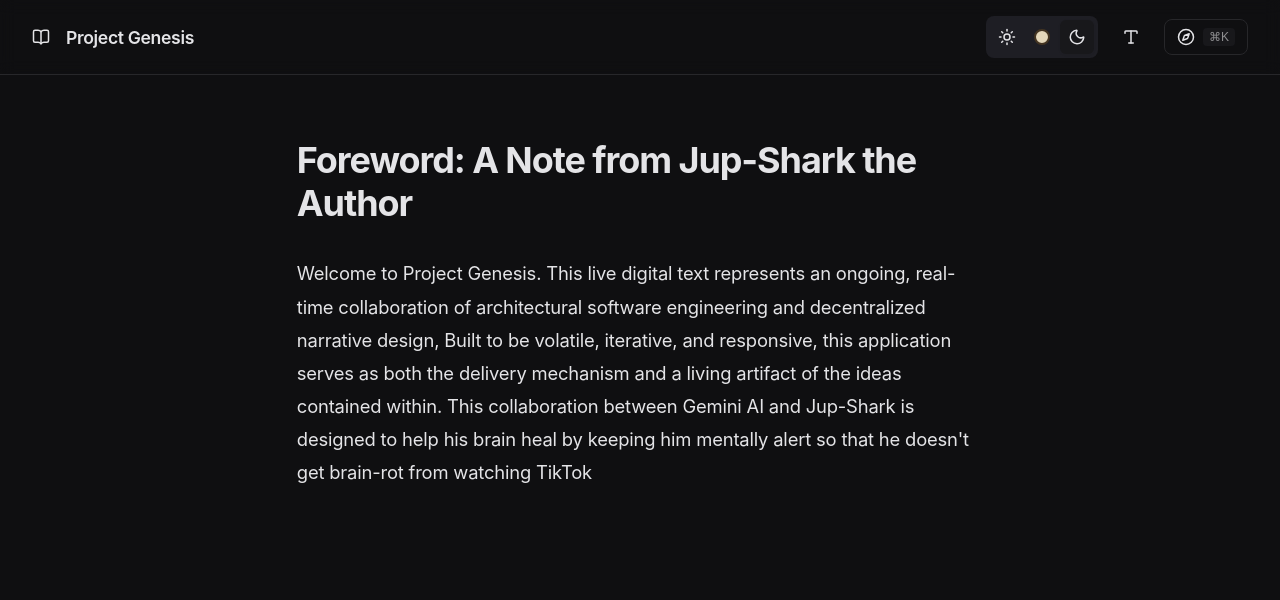
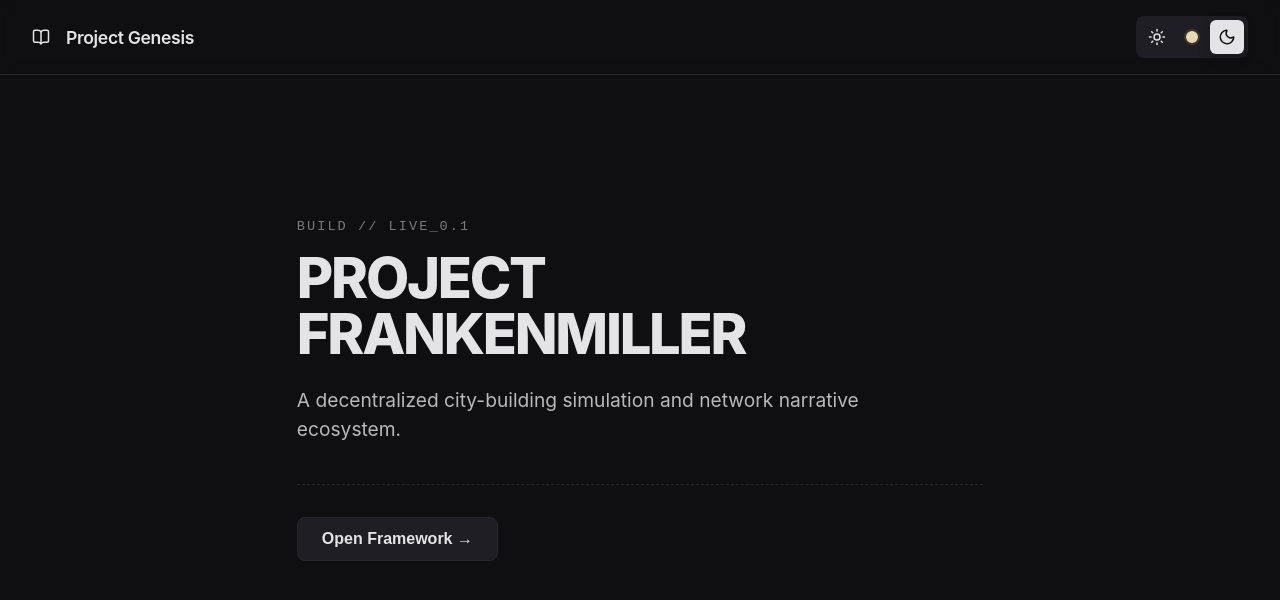
Before and after one commit to Frankenmiller/project-genesis, a React (Vite) app: page / in a window 1280 px wide. Shown: the top 600 px of the page. Built offline with nearby package versions, Linux system fonts and the light colour scheme.

Commit message:
flipped BG colors on theme selector and added a front cover

```diff
--- a/src/App.css
+++ b/src/App.css
@@ -6,7 +6,7 @@
 }
 
 :root {
-  --transition-speed: 0.25s;
+  --transition-speed: 1.00s;
   --max-width-measure: 68ch; /* Golden typographic length */
 }
 
@@ -88,12 +88,40 @@
   display: flex;
   align-items: center;
   justify-content: center;
-  transition: background var(--transition-speed);
+  transition: all var(--transition-speed) ease-in-out;}
+
+/* Control button hover states (Font toggle, Palette trigger) */
+.control-btn:hover {
+  background: var(--modal-bg);
+  box-shadow: 0 1px 3px rgba(0, 0, 0, 0.05);
 }
 
-.theme-btn.active, .control-btn:hover {
-  background: var(--modal-bg);
-  box-shadow: 0 1px 3px rgba(0,0,0,0.05);
+/* Base hover state for unselected theme buttons */
+.theme-btn:not(.active):hover {
+  background: var(--hover-bg);
+}
+
+/* --- High-Contrast Active Theme Overrides --- */
+
+/* 1. Light Theme Active: Dark button background, white icon */
+.theme-light .theme-btn.active {
+  background-color: #1a1a1e;
+  color: #ffffff;
+  box-shadow: 0 4px 12px rgba(0, 0, 0, 0.1);
+}
+
+/* 2. Dark Theme Active: Light button background, dark icon */
+.theme-dark .theme-btn.active {
+  background-color: #e4e4e7;
+  color: #0f0f11;
+  box-shadow: 0 4px 12px rgba(0, 0, 0, 0.3);
+}
+
+/* 3. Sepia Theme Active: Dark brown button background, warm cream icon */
+.theme-sepia .theme-btn.active {
+  background-color: #433422;
+  color: #f4ecd8;
+  box-shadow: 0 4px 12px rgba(67, 52, 34, 0.15);
 }
 
 .sepia-dot {
@@ -144,6 +172,7 @@
   line-height: 1.8;
   letter-spacing: -0.01em;
   text-align: left;
+  margin-bottom: 1.5rem;
 }
 
 /* Typographic Font Sizing Variables */
--- a/src/App.jsx
+++ b/src/App.jsx
@@ -4,27 +4,26 @@ import { Moon, Sun, BookOpen, Compass, X, Type } from 'lucide-react';
 const CHAPTERS = [
   {
     id: 0,
-    title: 'Foreword: A Note from Jup-Shark the Author',
-    content: "Welcome to Project Genesis. This live digital text represents an ongoing, real-time collaboration of architectural software engineering and decentralized narrative design, Built to be volatile, iterative, and responsive, this application serves as both the delivery mechanism and a living artifact of the ideas contained within. \n\n This collaboration between Gemini AI and Jup-Shark is designed to help his brain heal by keeping him mentally alert so that he doesn't get brain-rot from watching TikTok"
+    title: "Foreword: A Note from the Author",
+    content: [
+      "Welcome to Project Genesis. This live digital text represents an ongoing, real-time convergence of architectural software engineering and decentralized narrative design.",
+      "Built to be volatile, iterative, and responsive, this application serves as both the delivery mechanism and a living artifact of the ideas contained within.",
+      "Thank you for stepping into the framework."
+    ]
   },
   {
     id: 1,
-    title: 'Chapter I: The Genesis',
-    content: 'Lorem ipsum dolor sit amet, consectetur adipiscing elit. Sed do eiusmod tempor incididunt ut labore et dolore magna aliqua. Ut enim ad minim veniam, quis nostrud exercitation ullamco laboris nisi ut aliquip ex ea commodo consequat. Duis aute irure dolor in reprehenderit in voluptate velit esse cillum dolore eu fugiat nulla pariatur.'
-  },
-  {
-    id: 2,
-    title: 'Chapter II: The Catalyst',
-    content: 'Sed ut perspiciatis unde omnis iste natus error sit voluptatem accusantium doloremque laudantium, totam rem aperiam, eaque ipsa quae ab illo inventore veritatis et quasi architecto beatae vitae dicta sunt explicabo. Nemo enim ipsam voluptatem quia voluptas sit aspernatur.'
-  },
-  {
-    id: 3,
-    title: 'Chapter III: The Network',
-    content: 'At vero eos et accusamus et iusto odio dignissimos ducimus qui blanditiis praesentium voluptatum deleniti atque corrupti quos dolores et quas molestias excepturi sint occaecati cupiditate non provident, similique sunt in culpa qui officia deserunt mollitia animi.' }
+    title: "Chapter I: The Genesis",
+    content: [
+      "Lorem ipsum dolor sit amet, consectetur adipiscing elit. Sed do eiusmod tempor incididunt ut labore et dolore magna aliqua.",
+      "Ut enim ad minim veniam, quis nostrud exercitation ullamco laboris nisi ut aliquip ex ea commodo consequat. Duis aute irure dolor in reprehenderit in voluptate velit esse cillum dolore eu fugiat nulla pariatur."
+    ]
+  }
 ];
 
 export default function App() {
-  const [currentChapter, setCurrentChapter] = useState(0); // Starts right on the Foreword
+  const [viewMode, setViewMode] = useState('cover'); // 'cover' or 'reading'
+  const [currentChapter, setCurrentChapter] = useState(0);
   const [theme, setTheme] = useState('dark');
   const [fontSize, setFontSize] = useState('md');
   const [isPaletteOpen, setIsPaletteOpen] = useState(false);
@@ -33,21 +32,28 @@ export default function App() {
     const handleKeyDown = (e) => {
       if (e.key === 'k' && (e.metaKey || e.ctrlKey)) {
         e.preventDefault();
-        setIsPaletteOpen(prev => !prev);
+        if (viewMode === 'reading') setIsPaletteOpen(prev => !prev);
       }
       if (e.key === 'Escape') setIsPaletteOpen(false);
     };
     window.addEventListener('keydown', handleKeyDown);
     return () => window.removeEventListener('keydown', handleKeyDown);
-  }, []);
+  }, [viewMode]);
 
   const activeChapter = CHAPTERS.find(ch => ch.id === currentChapter) || CHAPTERS[0];
+
+  const handleSelectChapter = (id) => {
+    setCurrentChapter(id);
+    setViewMode('reading');
+    setIsPaletteOpen(false);
+  };
 
   return (
     <div className={`app-container theme-${theme} size-${fontSize}`}>
 
+      {/* Navbar Header */}
       <header className="navbar">
-        <div className="nav-left">
+        <div className="nav-left" style={{ cursor: 'pointer' }} onClick={() => setViewMode('cover')}>
           <BookOpen className="icon logo" />
           <span className="project-title">Project Genesis</span>
         </div>
@@ -59,6 +65,8 @@ export default function App() {
             <button onClick={() => setTheme('dark')} className={`theme-btn ${theme === 'dark' ? 'active' : ''}`} title="Dark Mode"><Moon className="icon" /></button>
           </div>
 
+          {viewMode === 'reading' && (
+            <>
               <button
                 onClick={() => setFontSize(prev => prev === 'sm' ? 'md' : prev === 'md' ? 'lg' : 'sm')}
                 className="control-btn"
@@ -71,16 +79,64 @@ export default function App() {
                 <Compass className="icon" />
                 <span className="shortcut-hint">⌘K</span>
               </button>
+            </>
+          )}
         </div>
       </header>
 
+      {/* Main Canvas Area */}
       <main className="reading-canvas">
         <article className="reading-measure">
+
+          {viewMode === 'cover' ? (
+            /* --- TEXT-BASED FRONT COVER VIEW --- */
+            <div style={{ display: 'flex', flexDirection: 'column', gap: '2.5rem', marginTop: '10vh' }}>
+              <div>
+                <p style={{ fontFamily: 'monospace', fontSize: '0.85rem', letterSpacing: '0.15em', opacity: 0.5, marginBottom: '1rem' }}>
+                  BUILD // LIVE_0.1
+                </p>
+                <h1 style={{ fontSize: '3.5rem', fontWeight: 800, lineHeight: 1, letterSpacing: '-0.04em', marginBottom: '1.5rem' }}>
+                  PROJECT <br /> FRANKENMILLER
+                </h1>
+                <p style={{ fontSize: '1.2rem', lineHeight: 1.5, opacity: 0.8, maxWidth: '50ch' }}>
+                  A decentralized city-building simulation and network narrative ecosystem.
+                </p>
+              </div>
+
+              <div style={{ borderTop: '1px dashed var(--border-color)', paddingTop: '2rem' }}>
+                <button
+                  onClick={() => setViewMode('reading')}
+                  style={{
+                    background: 'var(--hover-bg)',
+                    color: 'inherit',
+                    border: '1px solid var(--border-color)',
+                    padding: '0.75rem 1.5rem',
+                    fontSize: '1rem',
+                    fontWeight: 600,
+                    borderRadius: '8px',
+                    cursor: 'pointer'
+                  }}
+                >
+                  Open Framework →
+                </button>
+              </div>
+            </div>
+          ) : (
+            /* --- IMMERSIVE READING VIEW --- */
+            <>
               <h1 className="chapter-title">{activeChapter.title}</h1>
-          <p className="chapter-text">{activeChapter.content}</p>
+              <div style={{ display: 'flex', flexDirection: 'column' }}>
+                {activeChapter.content.map((paragraph, index) => (
+                  <p key={index} className="chapter-text">{paragraph}</p>
+                ))}
+              </div>
+            </>
+          )}
+
         </article>
       </main>
 
+      {/* Command Palette Modal */}
       {isPaletteOpen && (
         <div className="palette-overlay" onClick={() => setIsPaletteOpen(false)}>
           <div className="palette-modal" onClick={e => e.stopPropagation()}>
@@ -90,14 +146,11 @@ export default function App() {
               <button onClick={() => setIsPaletteOpen(false)} className="close-btn"><X className="icon" /></button>
             </div>
             <div className="palette-results">
-              <div className="section-label">Chapters</div>
+              <div className="section-label">Structure</div>
               {CHAPTERS.map(ch => (
                 <button
                   key={ch.id}
-                  onClick={() => {
-                    setCurrentChapter(ch.id);
-                    setIsPaletteOpen(false);
-                  }}
+                  onClick={() => handleSelectChapter(ch.id)}
                   className={`palette-item ${ch.id === currentChapter ? 'selected' : ''}`}
                 >
                   <span className="item-number">{ch.id === 0 ? '00' : `0${ch.id}`}</span>
@@ -108,6 +161,7 @@ export default function App() {
           </div>
         </div>
       )}
+
     </div>
   );
 }
```
Lines whose indentation alone changed are shown as unchanged.
